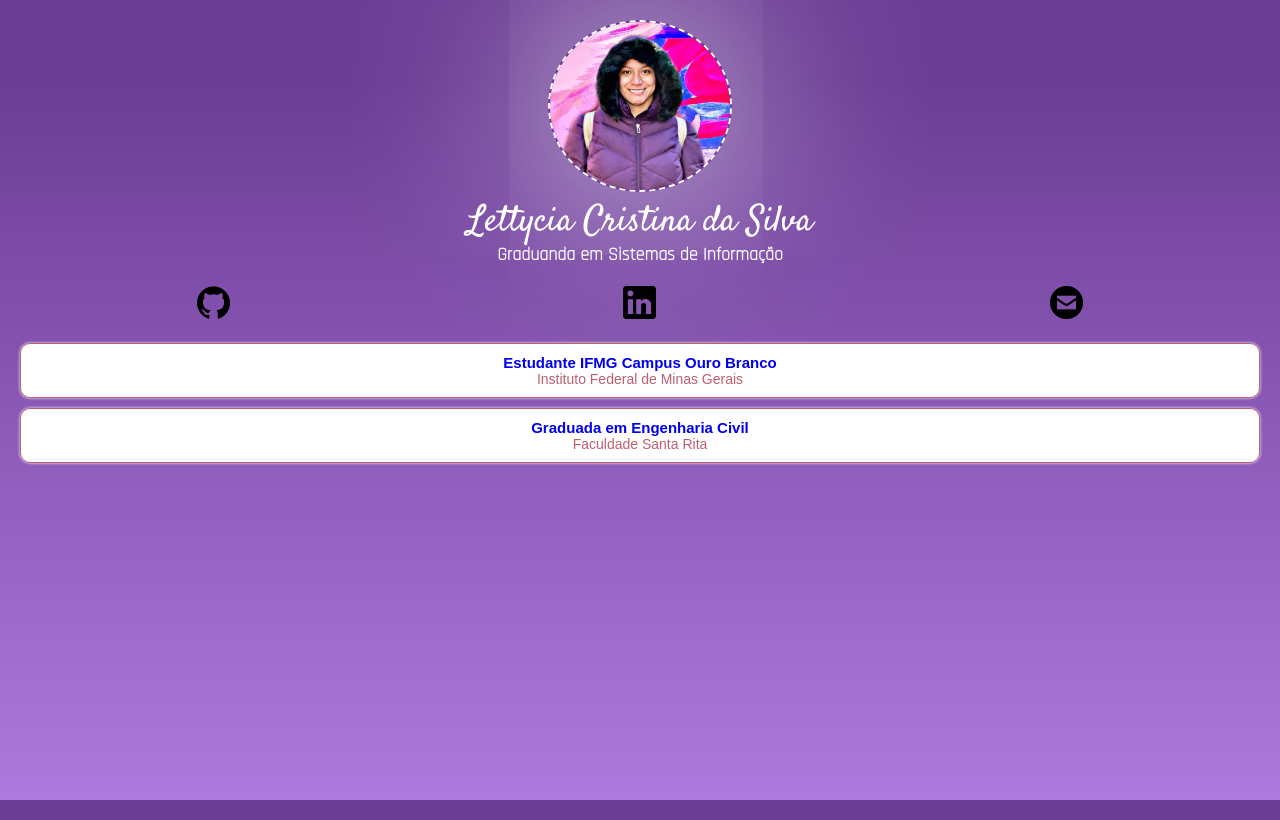
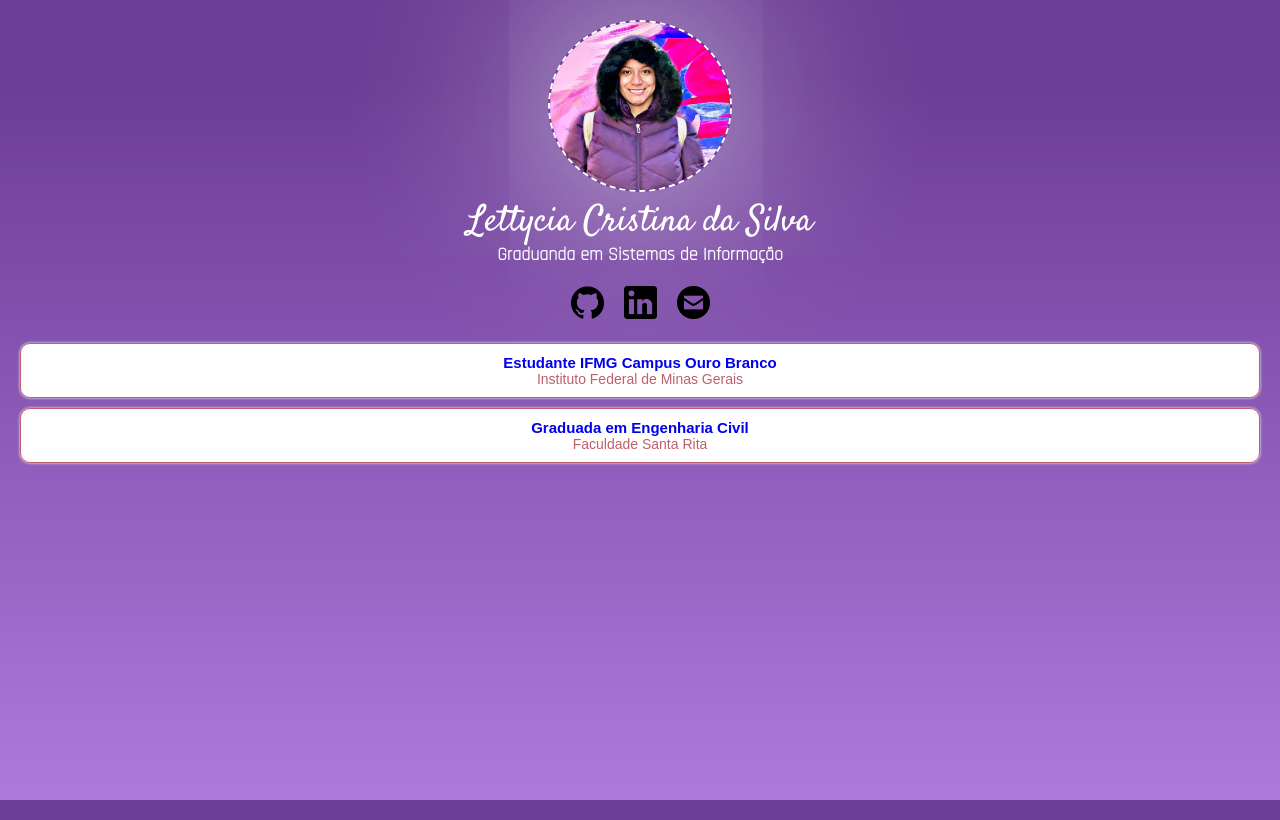
Before and after one commit to lettyciasilva/lettyciasilva.github.io, a plain HTML site: page index.html in a window 1280 px wide. Drawn offline with Linux system fonts and the light colour scheme; a web font is replaced by a local one.

Commit message:
Add space between icons

```diff
--- a/css/style.css
+++ b/css/style.css
@@ -48,7 +48,7 @@ h2{
 
 .social{
     display: flex;
-    justify-content: space-around;
+    justify-content: center;
     list-style: none;
     margin-top: 20px;
     margin-bottom: 20px;
@@ -59,6 +59,11 @@ h2{
 .social img{
     width: 33px;
 }
+
+.esp_linkedin{
+    margin: 0 20px;
+}
+
 
 .links_list{
     list-style: none;
--- a/index.html
+++ b/index.html
@@ -37,7 +37,7 @@
             </a>
         </li>
         <li>
-            <a href="https://www.linkedin.com/in/lettyciacristinasilva/" target="_blank">
+            <a href="https://www.linkedin.com/in/lettyciacristinasilva/" target="_blank" class="esp_linkedin">
             <img src="img/logo linkedin.png" alt="Linkedin">
             </a>
         </li>
```
